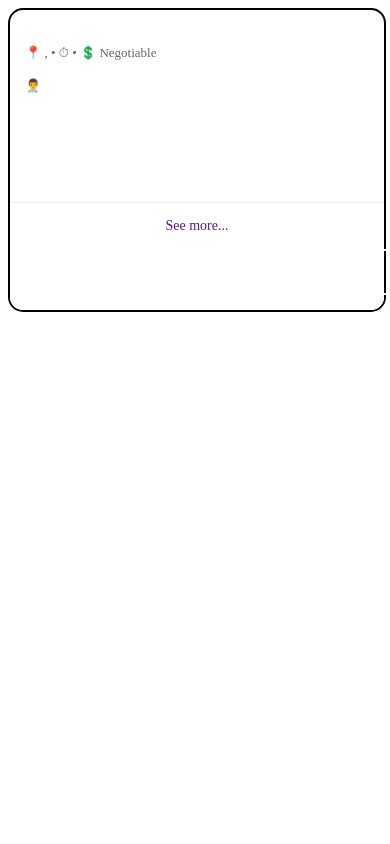
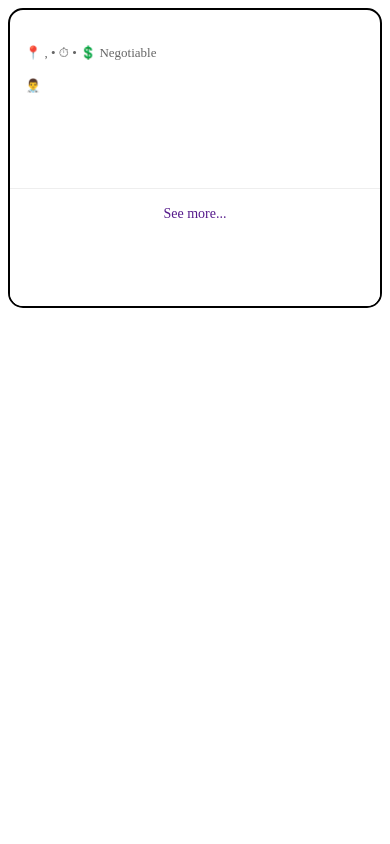
Before and after one commit to srivardhanrr/job_listing, a Django app: template templates/jobs/job_card.html in a window 390 px wide; the page is wider, and only the part inside the window is pictured. Run offline with Django 5.2, Linux system fonts and the light colour scheme; the template is opened without the code that fills it, so the values that code supplies are empty.

Commit message:
First Commit

```diff
--- a/templates/jobs/job_card.html
+++ b/templates/jobs/job_card.html
@@ -34,6 +34,10 @@
 </div>
 
 <style>
+* {
+    box-sizing: border-box;
+}
+
 .job-card {
     border: 2px solid;
     border-radius: 15px;
@@ -43,12 +47,15 @@
     width: 100%;
     display: flex;
     flex-direction: column;
-    min-height: 300px; /* Minimum height to prevent too small cards */
+    min-height: 300px;
+    box-sizing: border-box;
 }
 
 .job-content {
     padding: 25px 25px 0 25px;
     flex-grow: 1;
+    width: 100%;
+    box-sizing: border-box;
 }
 
 .job-title {
@@ -115,19 +122,23 @@
     gap: 15px;
     background: white;
     border-radius: 0 0 13px 13px;
+    box-sizing: border-box;
+    width: 100%;
 }
 
 .see-more {
     text-decoration: none;
     font-size: clamp(14px, 3vw, 16px);
+    padding: 5px 0;
+    box-sizing: border-box;
 }
 
 .apply-button {
-    padding: clamp(12px, 3vw, 15px) clamp(30px, 5vw, 45px);
+    padding: 15px 45px;
     border-radius: 50px;
     color: white;
     text-decoration: none;
-    font-size: clamp(16px, 3vw, 18px);
+    font-size: 18px;
     font-weight: 600;
     background-color: var(--button-color);
     border: 2px solid var(--button-color);
@@ -135,6 +146,7 @@
     text-transform: uppercase;
     text-align: center;
     white-space: nowrap;
+    box-sizing: border-box;
 }
 
 .apply-button:hover {
@@ -151,20 +163,27 @@
 @media (max-width: 768px) {
     .job-content {
         padding: 20px 20px 0 20px;
+        width: 100%;
     }
 
     .card-footer {
-        padding: 15px 20px;
+        padding: 15px;
         flex-direction: column;
         align-items: stretch;
+        width: 100%;
     }
 
     .apply-button {
         width: 100%;
+        padding: 12px 20px;
+        font-size: 16px;
     }
 
     .see-more {
         text-align: center;
+        width: 100%;
+        display: block;
+        margin-bottom: 10px;
     }
 }
 
@@ -174,7 +193,11 @@
     }
 
     .card-footer {
-        padding: 15px;
+        padding: 12px;
+    }
+
+    .apply-button {
+        padding: 10px 15px;
     }
 }
 </style>
--- a/templates/jobs/listing.html
+++ b/templates/jobs/listing.html
@@ -16,7 +16,7 @@
         }
 
         body {
-            margin-top: 50px;
+            margin-top: 60px;
             background: #fff;
             line-height: 1.6;
         }
```
Lines whose indentation alone changed are shown as unchanged.
